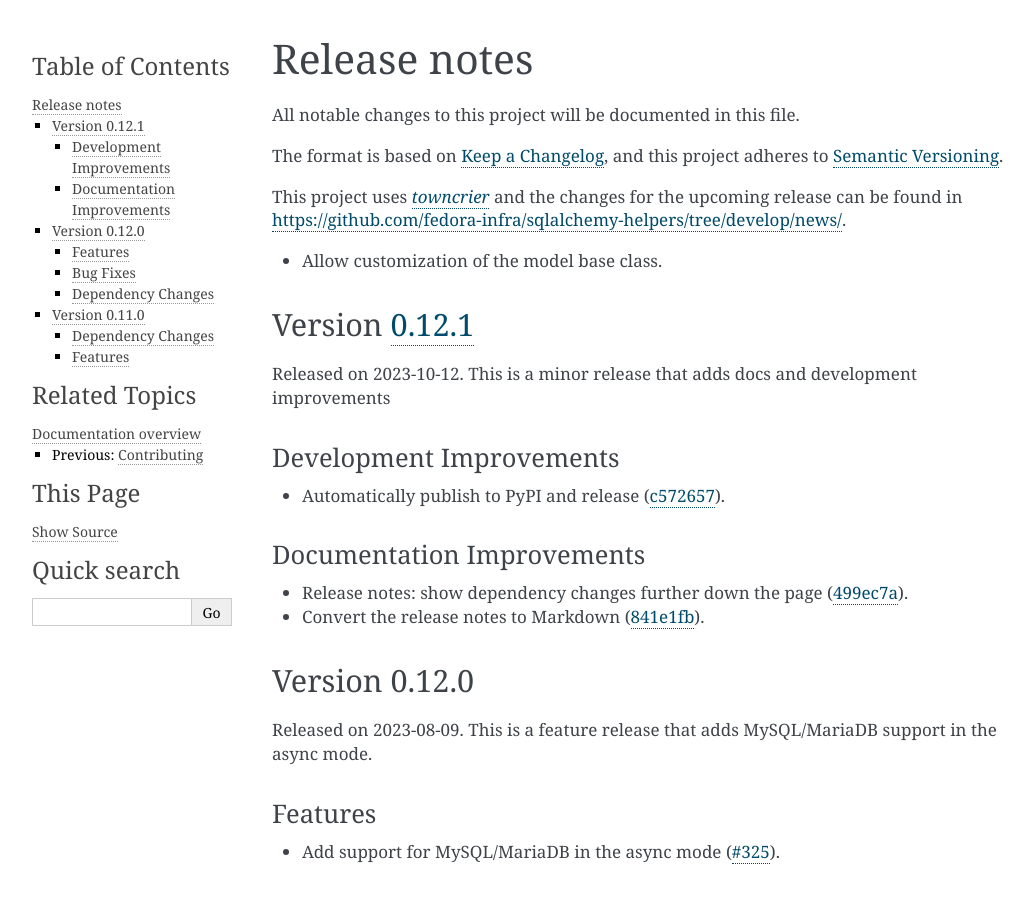
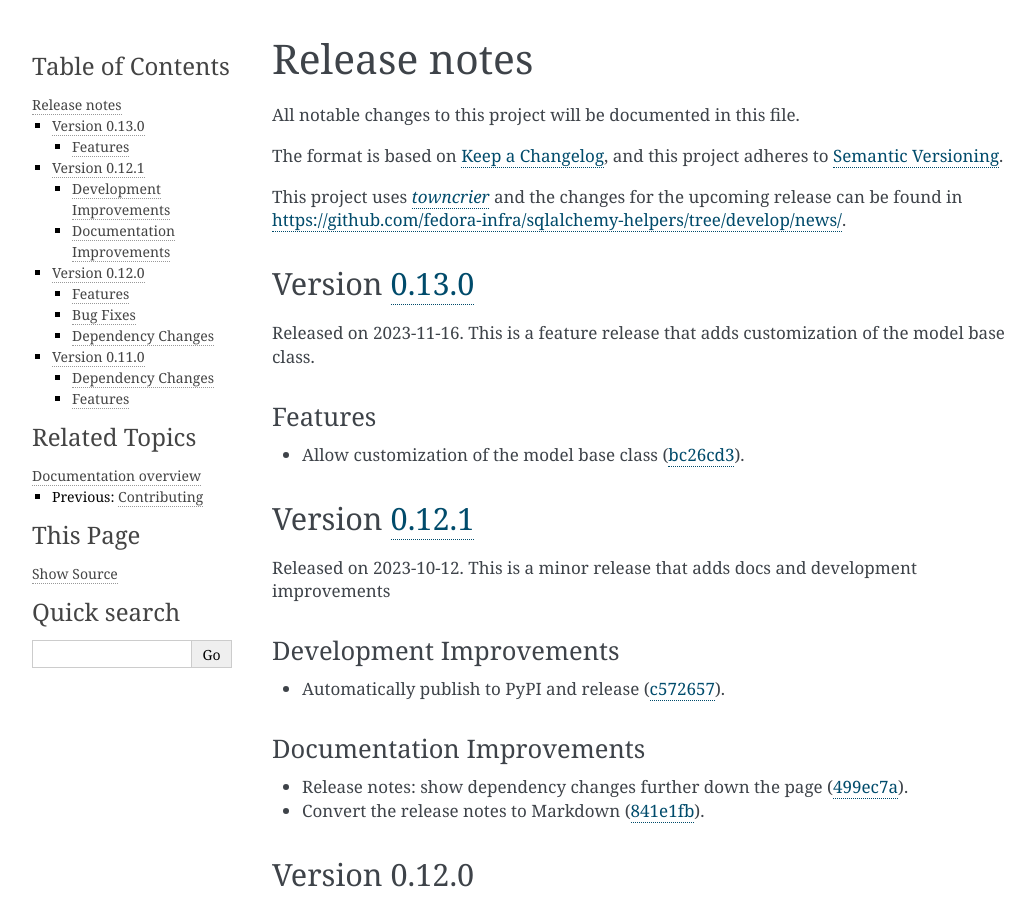
Before and after one commit to fedora-infra/sqlalchemy-helpers, a Sphinx documentation site: the page built from docs/release_notes.md, in a window 1280 px wide and 900 px high. Shown: the whole window, without its empty margins (98-1133 px from the left). Built offline with Sphinx 7.4.7, drawn with Linux system fonts in a browser that asks for light colours; pages that are not in the unit, such as notebooks, are missing from menus.

Commit message:
Version 0.13.0
Signed-off-by: Aurélien Bompard <aurelien@bompard.org>

```diff
--- a/docs/release_notes.md
+++ b/docs/release_notes.md
@@ -8,7 +8,14 @@ This project uses [_towncrier_](https://towncrier.readthedocs.io/) and the chang
 
 <!-- towncrier release notes start -->
 
-- Allow customization of the model base class.
+## Version [0.13.0](https://github.com/fedora-infra/sqlalchemy-helpers/tree/0.13.0)
+
+Released on 2023-11-16. This is a feature release that adds customization of the model base class.
+
+### Features
+
+- Allow customization of the model base class
+  ([bc26cd3](https://github.com/fedora-infra/sqlalchemy-helpers/commits/bc26cd3)).
 
 ## Version [0.12.1](https://github.com/fedora-infra/sqlalchemy-helpers/tree/0.12.1)
 
--- a/pyproject.toml
+++ b/pyproject.toml
@@ -1,6 +1,6 @@
 [tool.poetry]
 name = "sqlalchemy-helpers"
-version = "0.12.1"
+version = "0.13.0"
 description = "SQLAlchemy Helpers"
 
 license = "LGPL-3.0-or-later"
```
